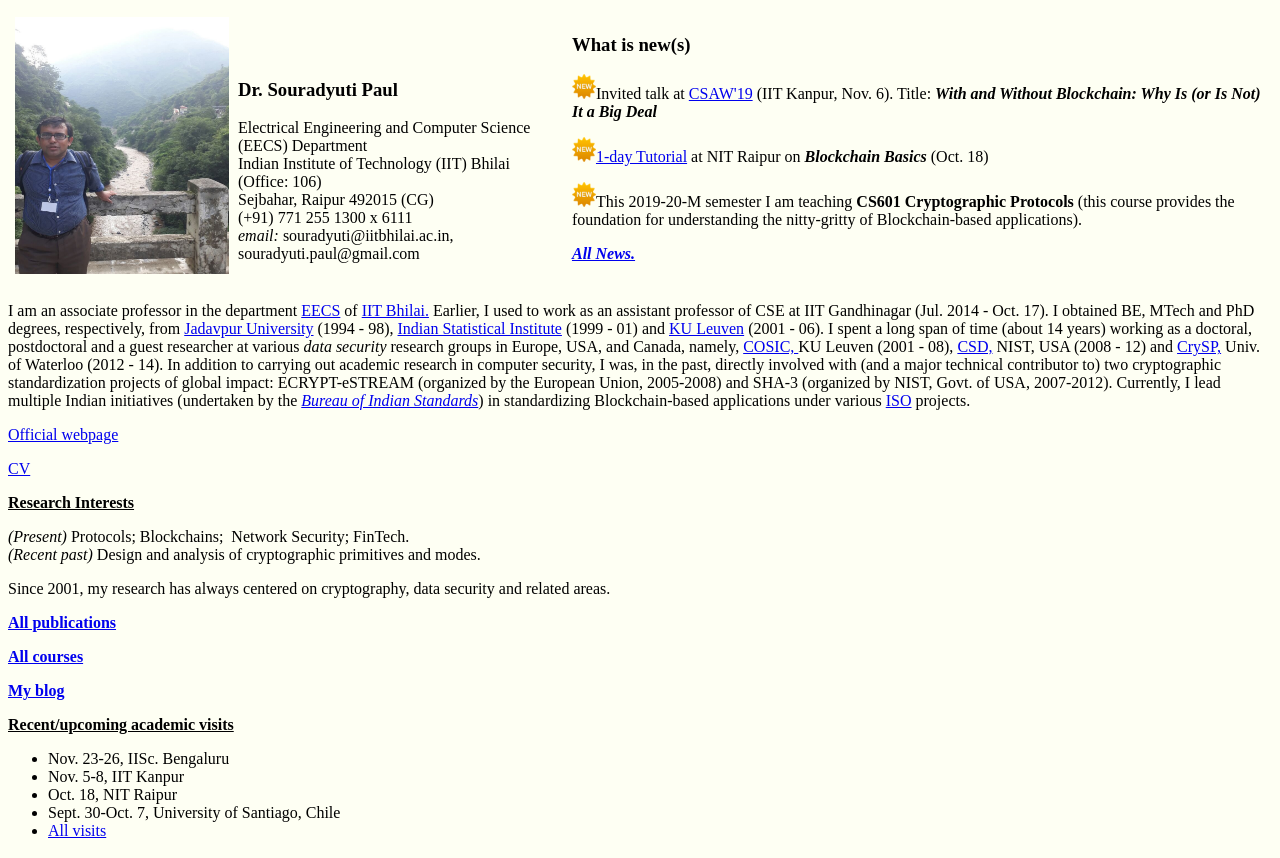
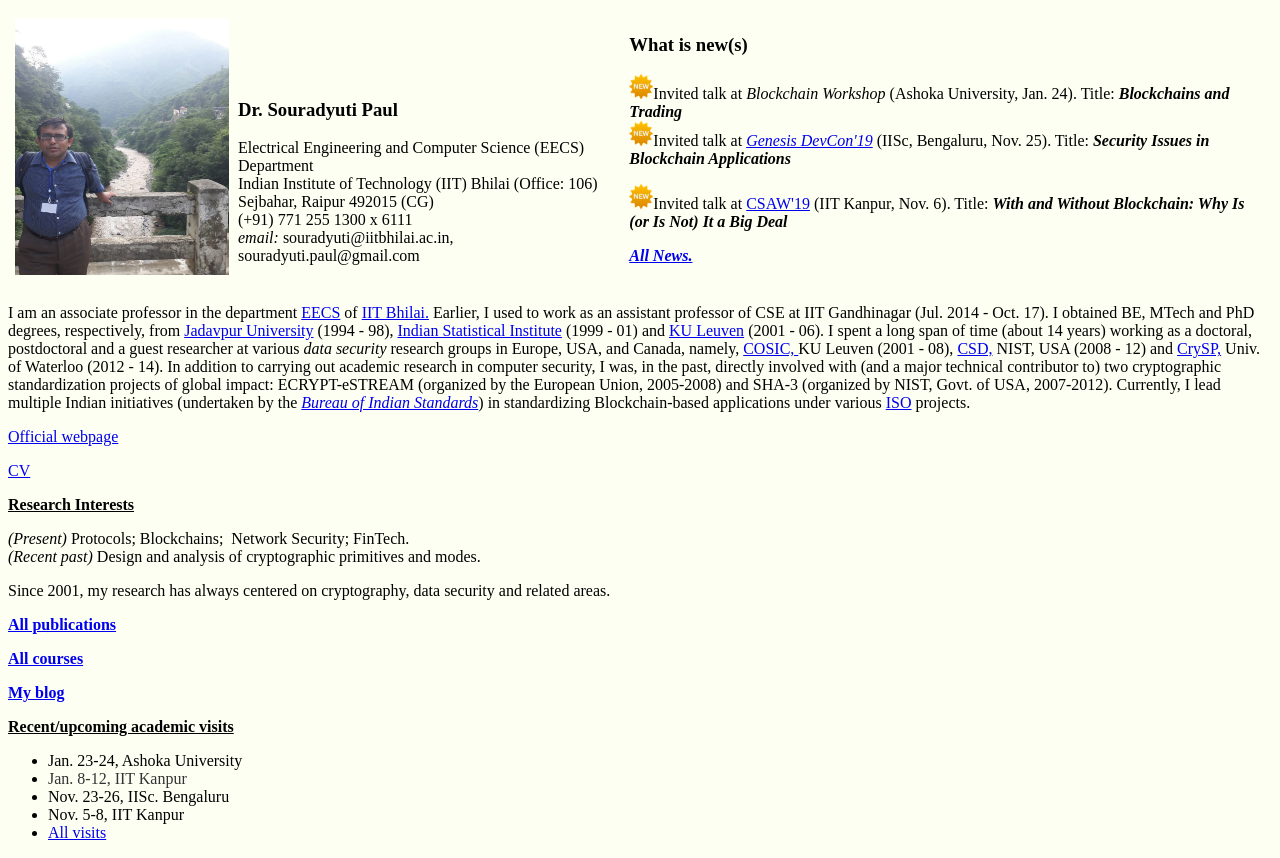
Before and after one commit to souradyutip/souradyutip.github.io, a plain HTML site: page index.html in a window 1280 px wide. Drawn offline with Linux system fonts and the light colour scheme.

Commit message:
Update index.html

```diff
--- a/index.html
+++ b/index.html
@@ -34,19 +34,18 @@
             <h3>What is new(s)</h3>
             <p><img src="new-icon.png" alt="new-icon" style="width: 24px; height: 25px;"
                 border="0">Invited
+              talk at&nbsp;<em>Blockchain Workshop</em> (Ashoka University, Jan.
+              24). Title: <em><strong>Blockchains and Trading</strong></em><br>
+              <img src="new-icon.png" alt="new-icon" style="width: 24px; height: 25px;"
+                border="0">Invited
+              talk at <a href="https://theibc.events/"><em>Genesis DevCon'19</em></a>
+              (IISc, Bengaluru, Nov. 25). Title: <em><strong>Security Issues in
+                  Blockchain Applications</strong></em> </p>
+            <p><img src="new-icon.png" alt="new-icon" style="width: 24px; height: 25px;"
+                border="0">Invited
               talk at <a href="https://csaw.cse.iitk.ac.in/">CSAW'19</a> (IIT
               Kanpur, Nov. 6). Title: <em><strong>With and Without Blockchain:
                   Why Is (or Is Not) It a Big Deal</strong></em> &nbsp; <strong><em></em></strong></p>
-            <p><img src="new-icon.png" alt="new-icon" style="width: 24px; height: 25px;"
-                border="0"><a
-                href="http://www.nitrr.ac.in/downloads/events/STTP/2019/Broucher%20of%20cse%20dept_30092019.pdf">1-day
-                Tutorial</a> at NIT Raipur on <em><strong>Blockchain Basics</strong></em>
-              (Oct. 18)</p>
-            <p><img src="new-icon.png" alt="new-icon" style="width: 24px; height: 25px;"
-                border="0">This
-              2019-20-M semester I am teaching <strong>CS601 Cryptographic
-                Protocols</strong> (this course provides the foundation for
-              understanding the nitty-gritty of Blockchain-based applications).</p>
             <p><a href="AllNews.html"><em><strong>All News.</strong></em></a></p>
           </td>
         </tr>
@@ -92,10 +91,12 @@
       </a></p>
     <p><u><strong>Recent/upcoming academic visits</strong></u></p>
     <ul>
+      <li>Jan. 23-24, Ashoka University<font color="#333333" face="Source Sans Pro"><span
+            style="font-size: 16px;"></span></font></li>
+      <li><font color="#333333" face="Source Sans Pro"><span style="font-size: 16px;">Jan.
+            8-12, IIT Kanpur</span></font></li>
       <li>Nov. 23-26, IISc. Bengaluru</li>
       <li>Nov. 5-8, IIT Kanpur</li>
-      <li>Oct. 18, NIT Raipur</li>
-      <li>Sept. 30-Oct. 7, University of Santiago, Chile</li>
       <li><a href="souravisit.html">All visits</a></li>
     </ul>
   </body>
```
